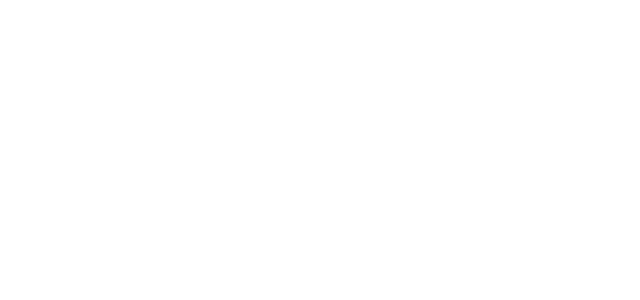
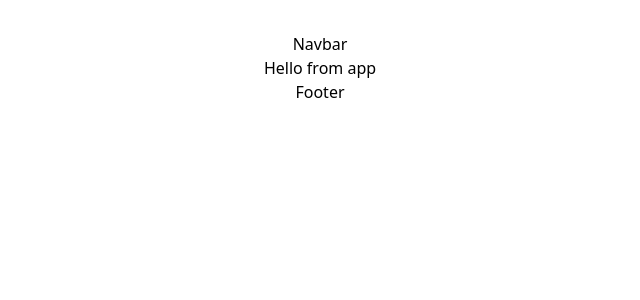
Before and after one commit to h0pped/blog-ts-frontend, a React (Vite) app: page / in a window 1280 px wide. Shown: the top 300 px of the page, without its empty margins (320-960 px from the left). Built offline with nearby package versions, Linux system fonts and the light colour scheme.

Commit message:
make basic layout

```diff
--- a/src/App.tsx
+++ b/src/App.tsx
@@ -1,7 +1,7 @@
 import './App.css';
 
-function App() {
-  return;
+function App(): JSX.Element {
+  return <h1>Hello from app</h1>;
 }
 
 export default App;
--- /dev/null
+++ b/src/components/Footer/Footer.tsx
@@ -0,0 +1,9 @@
+const Footer = () => {
+  return (
+    <footer>
+      <p>Footer</p>
+    </footer>
+  );
+};
+
+export default Footer;
--- /dev/null
+++ b/src/components/Layout/Layout.tsx
@@ -0,0 +1,17 @@
+import Footer from '../Footer/Footer';
+import Navbar from '../Navbar/Navbar';
+
+interface LayoutProps {
+  children: JSX.Element;
+}
+function Layout({ children }: LayoutProps): JSX.Element {
+  return (
+    <div>
+      <Navbar />
+      <main>{children}</main>
+      <Footer />
+    </div>
+  );
+}
+
+export default Layout;
--- /dev/null
+++ b/src/components/Navbar/Navbar.tsx
@@ -0,0 +1,11 @@
+function Navbar(): JSX.Element {
+  return (
+    <ul>
+      <li>
+        <h1>Navbar</h1>
+      </li>
+    </ul>
+  );
+}
+
+export default Navbar;
--- a/src/main.tsx
+++ b/src/main.tsx
@@ -1,10 +1,13 @@
-import React from 'react'
-import ReactDOM from 'react-dom/client'
-import App from './App'
-import './index.css'
+import React from 'react';
+import ReactDOM from 'react-dom/client';
+import App from './App';
+import Layout from './components/Layout/Layout';
+import './index.css';
 
 ReactDOM.createRoot(document.getElementById('root') as HTMLElement).render(
   <React.StrictMode>
-    <App />
+    <Layout>
+      <App />
+    </Layout>
   </React.StrictMode>,
-)
+);
```
Also changed, not shown: .eslintrc.json, 1 other file (tests, documents, lock files or other folders).
